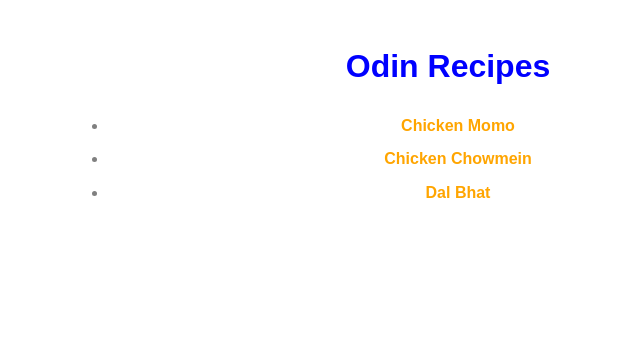
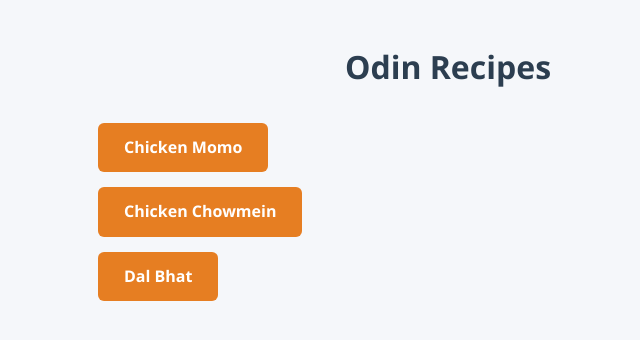
Before and after one commit to ManilMaharjan/odin-recipes, a plain HTML site: page index.html in a window 1280 px wide. Shown: the whole page, without its empty margins (192-832 px from the left). Drawn offline with Linux system fonts and the light colour scheme.

Commit message:
css changes a little good

```diff
--- a/index.html
+++ b/index.html
@@ -7,12 +7,18 @@
 </head>
 <body>
 
-    <h1>Odin Recipes</h1>
+    <h1 class="title">Odin Recipes</h1>
 
-    <ul>
-        <li><a href="recipes/recipename.html">Chicken Momo</a></li>
-        <li><a href="recipes/chowemin.html">Chicken Chowmein</a></li>
-        <li><a href="recipes/dalbhat.html">Dal Bhat</a></li>
+    <ul class="recipe-list">
+        <li class="recipe-item">
+            <a href="recipes/recipename.html">Chicken Momo</a>
+        </li>
+        <li class="recipe-item">
+            <a href="recipes/chowemin.html">Chicken Chowmein</a>
+        </li>
+        <li class="recipe-item">
+            <a href="recipes/dalbhat.html">Dal Bhat</a>
+        </li>
     </ul>
 
 </body>
--- a/style.css
+++ b/style.css
@@ -1,44 +1,45 @@
 
 body {
-    font-family: Arial,sans-serif;
-    background-color: white;
-    color: gray;
+    font-family: "Segoe UI", Arial, sans-serif;
+    background-color: #f5f7fa;
+    color: #444;
     margin: 0;
     padding: 20px;
     line-height: 1.6;
+    text-align: center;
 }
 
 
 a {
     text-decoration: none;
-    color: orange;
-    font-weight: bold;
+    color: #e67e22;
+    font-weight: 600;
 }
 
 a:hover {
+    color: #d35400;
     text-decoration: underline;
 }
 
-
-h1 {
-    text-align: center;
-    color: blue;
-    margin-bottom: 20px;
+h1,
+.title {
+    color: #2c3e50;
+    margin-bottom: 25px;
 }
 
-
 h2 {
-    color: blue;
-    margin-top: 30px;
-    border-bottom: 2px solid #ddd;
-    padding-bottom: 5px;
+    color: #34495e;
+    margin-top: 35px;
+    border-bottom: 2px solid #e0e0e0;
+    padding-bottom: 6px;
 }
 
 
 img {
     display: block;
-    margin: 0 auto 20px auto;
-    border-radius: 8px;
+    margin: 0 auto 20px;
+    border-radius: 10px;
+    box-shadow: 0 4px 10px rgba(0, 0, 0, 0.1);
 }
 
 
@@ -48,10 +49,12 @@ p {
 }
 
 
-ul, ol {
+ul,
+ol {
     max-width: 700px;
-    margin: 10px auto;
+    margin: 15px auto;
     padding-left: 20px;
+    text-align: left;
 }
 
 li {
@@ -59,28 +62,10 @@ li {
 }
 
 
-body {
-    font-family: Arial, Helvetica, sans-serif;
-    background-color: white;
-    text-align: center;
-    padding: 20px;
-    background-image: url();
-     background-size: cover;
-
-
-
-}
-
-
-.title {
-    color: blue;
-    margin-bottom: 30px;
-}
-
-/* Recipe list */
 .recipe-list {
     list-style: none;
     padding: 0;
+    margin-top: 30px;
 }
 
 
@@ -88,17 +73,16 @@ body {
     margin: 15px 0;
 }
 
-
 .recipe-item a {
-    text-decoration: none;
-    color: white;
-    background-color: orange;
-    padding: 10px 20px;
-    border-radius: 5px;
     display: inline-block;
+    background-color: #e67e22;
+    color: #ffffff;
+    padding: 12px 26px;
+    border-radius: 6px;
+    transition: background-color 0.3s ease, transform 0.2s ease;
 }
 
-
 .recipe-item a:hover {
-    background-color: orange;
+    background-color: #d35400;
+    transform: translateY(-2px);
 }
```
